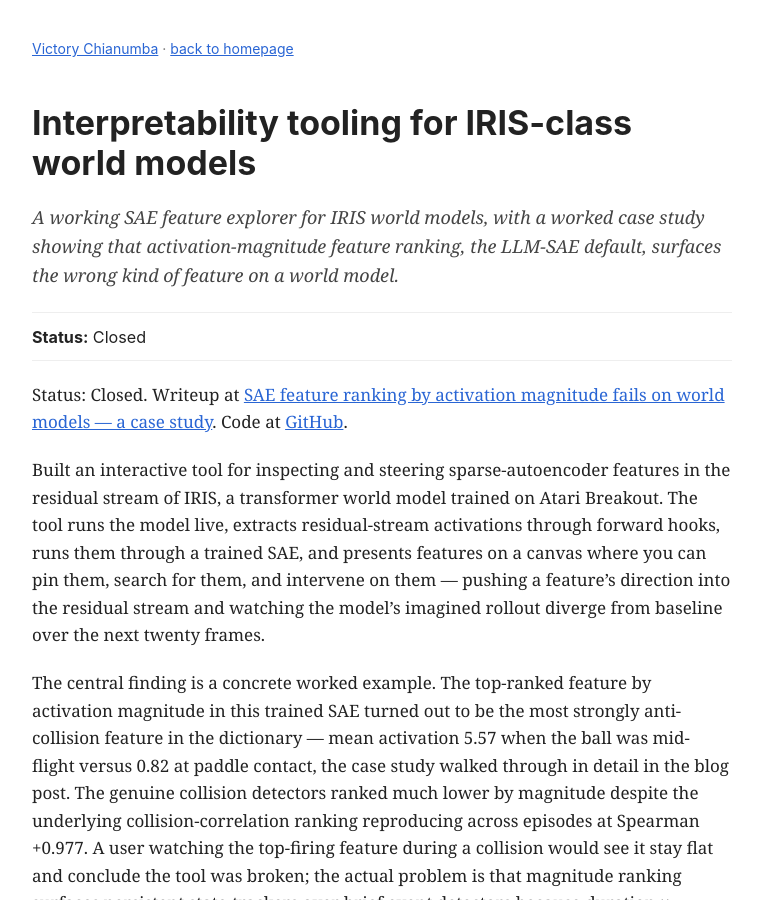
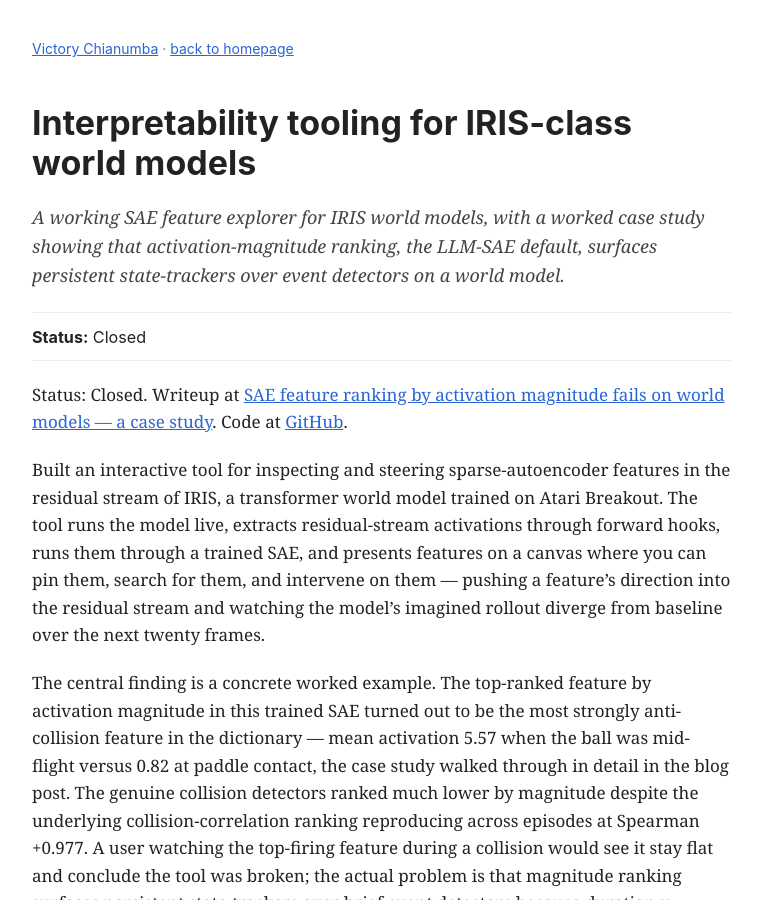
Before and after one commit to VictoryChianumba/VictoryChianumba.github.io, a Jekyll site: the page built from projects/wm-visualizer.md, in a window 1280 px wide and 900 px high. Shown: the whole window, without its empty margins (258-1021 px from the left). Built offline with Jekyll 4.4.1, drawn with Linux system fonts in a browser that asks for light colours.

Commit message:
Refine world model project summary

```diff
--- a/projects/wm-visualizer.md
+++ b/projects/wm-visualizer.md
@@ -1,7 +1,7 @@
 ---
 layout: project
 title: "Interpretability tooling for IRIS-class world models"
-summary: "A working SAE feature explorer for IRIS world models, with a worked case study showing that activation-magnitude feature ranking, the LLM-SAE default, surfaces the wrong kind of feature on a world model."
+summary: "A working SAE feature explorer for IRIS world models, with a worked case study showing that activation-magnitude ranking, the LLM-SAE default, surfaces persistent state-trackers over event detectors on a world model."
 status: "Closed"
 permalink: /projects/wm-visualizer/
 ---
```
